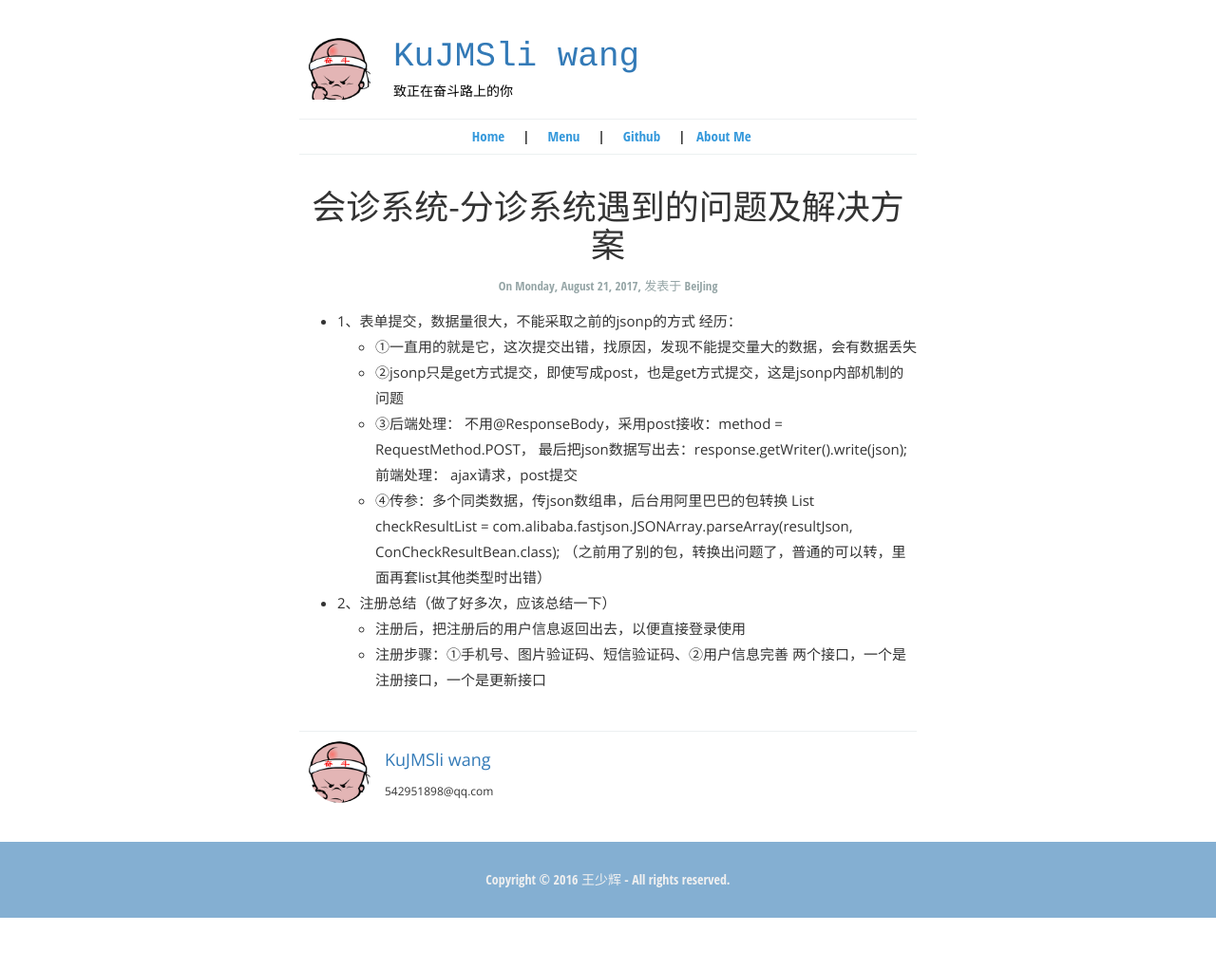
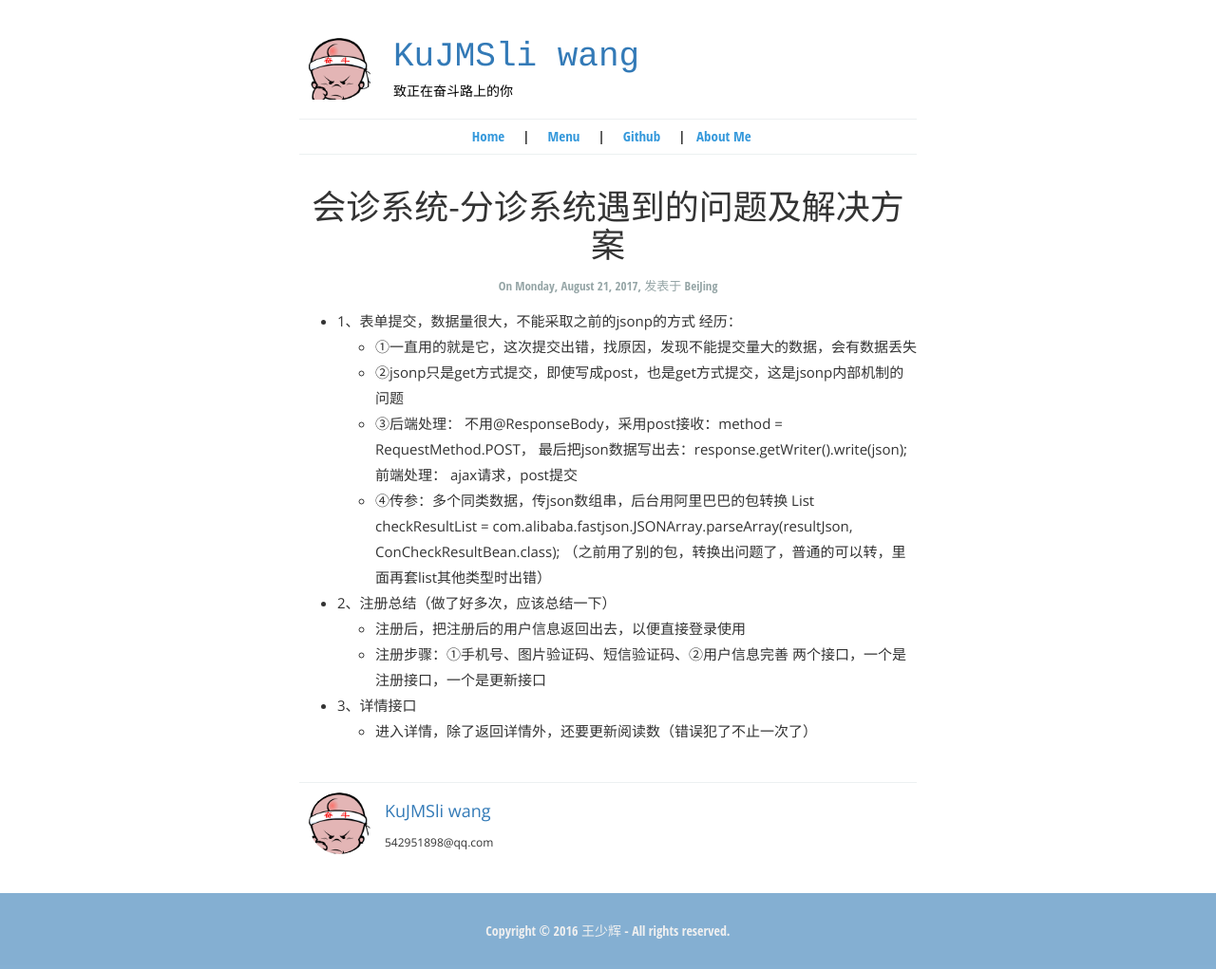
Before and after one commit to KuJMSliwang/KuJMSliwang.github.io, a Jekyll site: the page built from _posts/2017-08-21-Getting-Started.md, in a window 1280 px wide. Shown: the whole page at 95% size. Built offline with Jekyll 4.4.1, drawn with Linux system fonts in a browser that asks for light colours; before the commit the page ends 967 px from its top, so only the background shows below that.

Commit message:
详情页，更新阅读数

```diff
--- a/_posts/2017-08-21-Getting-Started.md
+++ b/_posts/2017-08-21-Getting-Started.md
@@ -24,3 +24,5 @@ com.alibaba.fastjson.JSONArray.parseArray(resultJson, ConCheckResultBean.class);
 - 2、注册总结（做了好多次，应该总结一下）
     - 注册后，把注册后的用户信息返回出去，以便直接登录使用
     - 注册步骤：①手机号、图片验证码、短信验证码、②用户信息完善 两个接口，一个是注册接口，一个是更新接口
+- 3、详情接口
+    - 进入详情，除了返回详情外，还要更新阅读数（错误犯了不止一次了）
```
